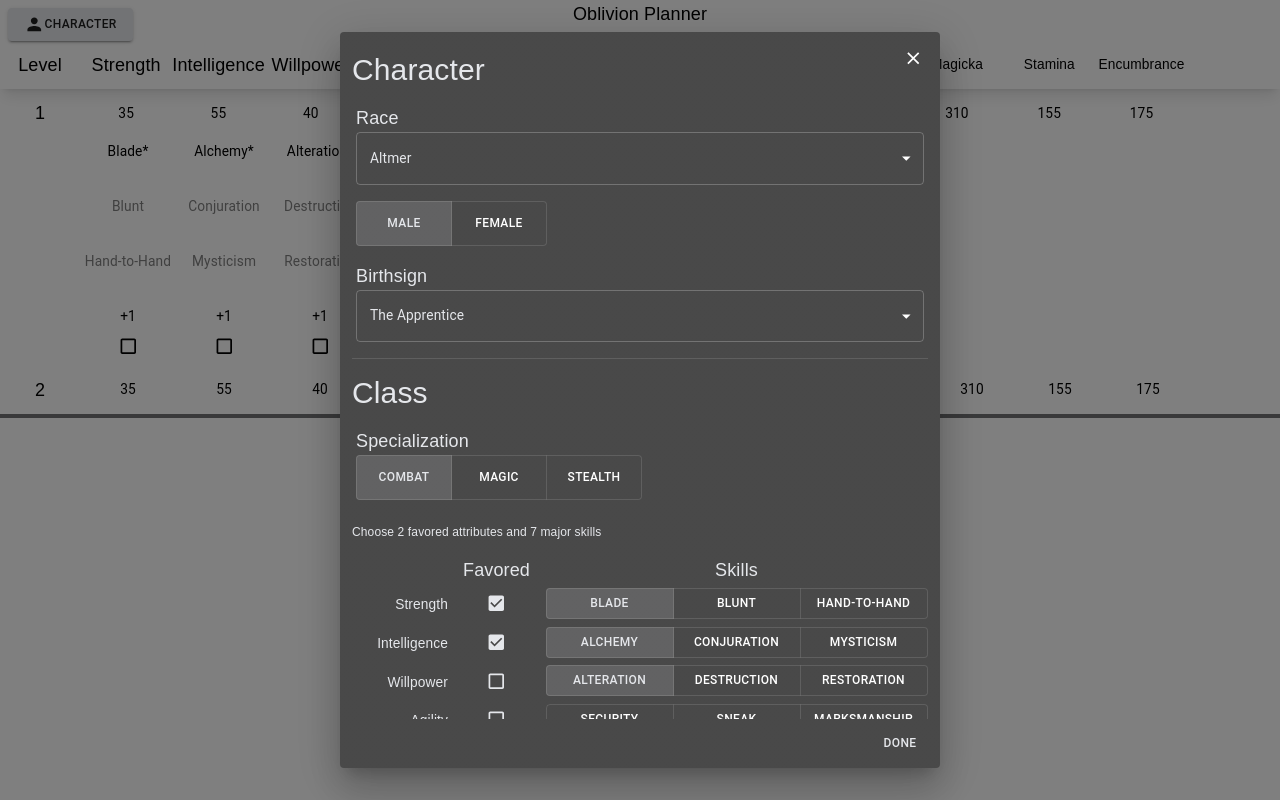
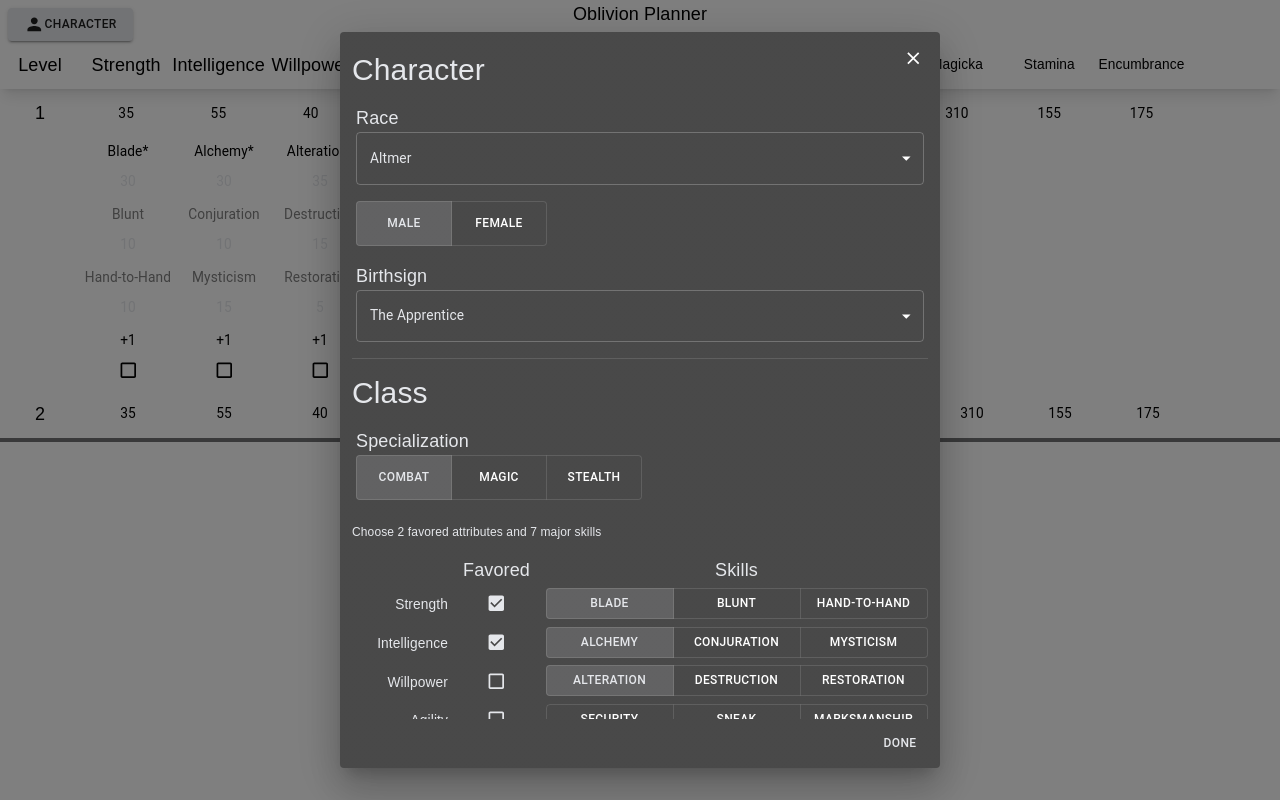
Before and after one commit to ScottMcDermid/oblivion-planner, a Next.js app: page / in a window 1280 px wide. Built offline with nearby package versions, Linux system fonts and the light colour scheme.

Commit message:
added inline fine-tuner at higher resolutions

```diff
--- a/src/components/ModifyLevelRow.tsx
+++ b/src/components/ModifyLevelRow.tsx
@@ -108,6 +108,40 @@ export default function ModifyLevelRow({
     setSelectedSkill(skill);
   };
 
+  const handleSkillIncremented = (skill: Skill) => {
+    setSkillUps({
+      ...skillUps,
+      [skill]: skillUps[skill] + 1,
+    });
+
+    // uncheck attribute if last skill is unchecked
+    const attribute = getAttributeFromSkill(skill);
+    const attributeSkills = Object.entries(skillUps).find(
+      ([s, level]) => skill !== s && level > 0 && getAttributeFromSkill(s as Skill) === attribute,
+    );
+    if (!attributeSkills) {
+      setRaisedAttributes(raisedAttributes.slice(0).filter((a) => a !== attribute));
+    }
+    setSelectedSkill(skill);
+  };
+
+  const handleSkillDecremented = (skill: Skill) => {
+    setSkillUps({
+      ...skillUps,
+      [skill]: skillUps[skill] - 1,
+    });
+
+    // uncheck attribute if last skill is unchecked
+    const attribute = getAttributeFromSkill(skill);
+    const attributeSkills = Object.entries(skillUps).find(
+      ([s, level]) => skill !== s && level > 0 && getAttributeFromSkill(s as Skill) === attribute,
+    );
+    if (!attributeSkills) {
+      setRaisedAttributes(raisedAttributes.slice(0).filter((a) => a !== attribute));
+    }
+    setSelectedSkill(skill);
+  };
+
   const handleAttributeToggle = (value: Attribute) => {
     const currentIndex = raisedAttributes.indexOf(value);
     const newChecked = [...raisedAttributes];
@@ -187,6 +221,8 @@ export default function ModifyLevelRow({
                     major={majorSkills.includes(skill)}
                     selectHandler={() => handleSkillSelected(skill)}
                     unselectHandler={() => handleSkillUnselected(skill)}
+                    incrementHandler={() => handleSkillIncremented(skill)}
+                    decrementHandler={() => handleSkillDecremented(skill)}
                   />
                 </Box>
               ))}
@@ -197,6 +233,7 @@ export default function ModifyLevelRow({
       <div className="col-span-2 w-full justify-start xl:col-span-6">
         {selectedSkill && (
           <SkillFineTuner
+            className="lg:hidden"
             skill={selectedSkill}
             value={skillUps[selectedSkill]}
             onIncrement={() => {
--- a/src/components/SkillFineTuner.tsx
+++ b/src/components/SkillFineTuner.tsx
@@ -5,20 +5,23 @@ import RemoveIcon from '@mui/icons-material/Remove';
 
 import type { Skill } from '@/utils/skillUtils';
 import { shorthandBySkill } from '@/utils/skillUtils';
+import { cn } from '@/utils/cn';
 
 export default function SkillFineTuner({
   skill,
   value,
+  className = '',
   onIncrement,
   onDecrement,
 }: {
   skill: Skill;
   value: number;
+  className: string;
   onIncrement: () => void;
   onDecrement: () => void;
 }) {
   return (
-    <Box className="flex w-24 flex-col place-items-center text-center">
+    <Box className={cn('flex w-24 flex-col place-items-center text-center', className)}>
       <Typography className="whitespace-nowrap">Fine Tune</Typography>
       <div className="place-items-center">
         <Typography className="hidden whitespace-nowrap text-xs lg:block">{skill}</Typography>
--- a/src/components/SkillSelector.tsx
+++ b/src/components/SkillSelector.tsx
@@ -1,16 +1,18 @@
 import React from 'react';
 import Box from '@mui/material/Box';
 import { shorthandBySkill, Skill } from '@/utils/skillUtils';
-import { ToggleButton, Typography } from '@mui/material';
+import { ToggleButton, ToggleButtonGroup, Typography } from '@mui/material';
 
 export default function SkillSelector({
   skill,
   major,
   base,
   value,
-  color = '',
+  color,
   selectHandler,
   unselectHandler,
+  incrementHandler,
+  decrementHandler,
 }: {
   skill: Skill;
   major: boolean;
@@ -19,6 +21,8 @@ export default function SkillSelector({
   color?: string;
   selectHandler: () => void;
   unselectHandler: () => void;
+  incrementHandler: () => void;
+  decrementHandler: () => void;
 }) {
   return (
     <Box className="m-1 flex flex-col">
@@ -36,7 +40,7 @@ export default function SkillSelector({
         </Typography>
       </Typography>
       <ToggleButton
-        className="p-1"
+        className="p-1 lg:hidden"
         value={value}
         selected={value !== base}
         onClick={() => {
@@ -45,8 +49,36 @@ export default function SkillSelector({
         }}
         aria-label={`select ${skill}`}
       >
-        <Typography color={color}>{value}</Typography>
+        <Typography color={color || 'primary'}>{value}</Typography>
       </ToggleButton>
+      <ToggleButtonGroup className="hidden min-w-20 p-1 lg:flex">
+        <ToggleButton
+          className="w-6 p-0 text-lg"
+          value={false}
+          aria-label={`decrement ${skill}`}
+          onClick={decrementHandler}
+        >
+          -
+        </ToggleButton>
+        <ToggleButton
+          value={false}
+          onClick={() => {
+            if (value === base) selectHandler();
+            else unselectHandler();
+          }}
+          className="flex-1 p-1"
+        >
+          <Typography color={color || 'primary'}>{value}</Typography>
+        </ToggleButton>
+        <ToggleButton
+          aria-label={`increment ${skill}`}
+          value={false}
+          onClick={incrementHandler}
+          className="w-6 p-0 text-lg"
+        >
+          +
+        </ToggleButton>
+      </ToggleButtonGroup>
     </Box>
   );
 }
```
